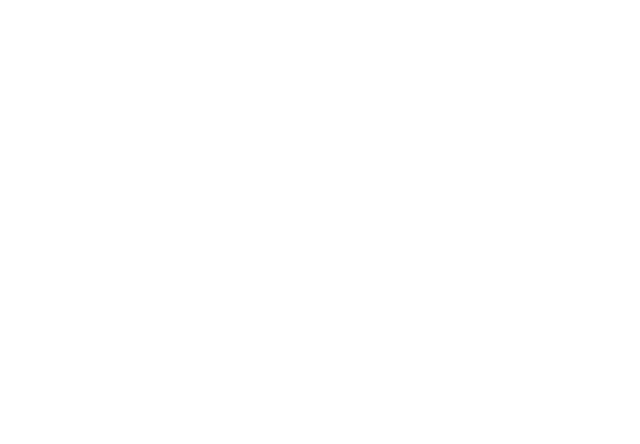
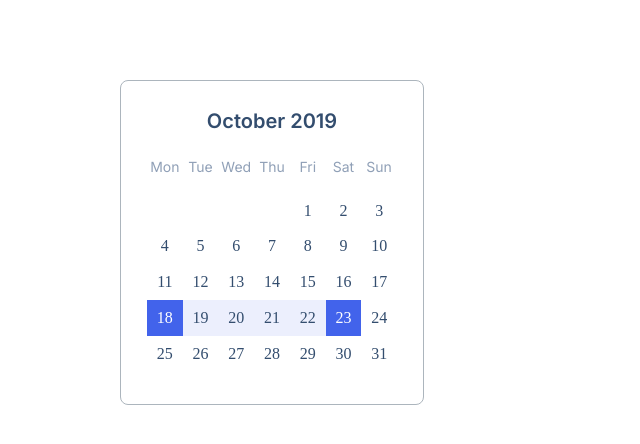
Before and after one commit to js-tasks-ru/htmlcss-20250522_single-draft, a website: page 05-lection3/03-calendar/index.html in a window 1280 px wide. Shown: the whole page, without its empty margins (0-640 px from the left). Drawn offline with Linux system fonts and the light colour scheme; a web font is replaced by a local one.

Commit message:
added component 03-calendar

```diff
--- a/05-lection3/03-calendar/calendar.css
+++ b/05-lection3/03-calendar/calendar.css
@@ -0,0 +1,63 @@
+.calendar {
+    border: 1px solid var(--grey-3);
+    border-radius: 8px;
+    padding: 28px 26px 32px;
+}
+
+.calendar__title {
+    font-family: 'Inter', sans-serif;
+    font-weight: 600;
+    font-size: 20px;
+    line-height: 24px;
+    color: #334D6E;
+    margin: 0 0 16px 0;
+    text-align: center;
+}
+
+.calendar__wrapper {
+    position: relative;
+    padding-top: 89%;
+}
+
+.calendar__inner {
+    position: absolute;
+    top: 0;
+    right: 0;
+    bottom: 0;
+    left: 0;
+    display: grid;
+    grid-template-columns: repeat(7, 1fr);
+    grid-template-rows: 1fr 8px repeat(5, 1fr);
+    place-items: stretch;
+}
+
+.calendar__item {
+    display: flex;
+    justify-content: center;
+    align-items: center;
+    font-weight: 400;
+    font-size: 14px;
+    line-height: 20px;
+}
+
+.calendar__item_day {
+    font-family: 'Inter';
+    color: #90A0B7;
+}
+
+.calendar__item_number {
+    font-family: 'Source Sans Pro';
+    font-weight: 400;
+    font-size: 16px;
+    line-height: 20px;
+    color: #334D6E;
+}
+
+.calendar__item_in-range {
+    background: rgba(160, 177, 245, 0.2);
+}
+
+.calendar__item_edge-range {
+    background: var(--primary);
+    color: #fff;
+}
--- a/05-lection3/03-calendar/index.html
+++ b/05-lection3/03-calendar/index.html
@@ -5,8 +5,72 @@
         <link rel="stylesheet" href="../../assets/css/main.css">
         <link rel="stylesheet" href="./calendar.css">
         <title>Calendar</title>
+        <style>
+            .container-calendar {
+                width: 304px;
+                margin-left: 120px;
+                margin-top: 80px;
+            }
+        </style>
     </head>
     <body>
-
+        <div class="container-calendar">
+            <div class="calendar">
+                <h3 class="calendar__title">October 2019</h3>
+                <div class="calendar__wrapper">
+                    <div class="calendar__inner">
+                        <span class="calendar__item calendar__item_day">Mon</span>
+                        <span class="calendar__item calendar__item_day">Tue</span>
+                        <span class="calendar__item calendar__item_day">Wed</span>
+                        <span class="calendar__item calendar__item_day">Thu</span>
+                        <span class="calendar__item calendar__item_day">Fri</span>
+                        <span class="calendar__item calendar__item_day">Sat</span>
+                        <span class="calendar__item calendar__item_day">Sun</span>
+                        <span class="calendar__item calendar__item_number"></span>
+                        <span class="calendar__item calendar__item_number"></span>
+                        <span class="calendar__item calendar__item_number"></span>
+                        <span class="calendar__item calendar__item_number"></span>
+                        <span class="calendar__item calendar__item_number"></span>
+                        <span class="calendar__item calendar__item_number"></span>
+                        <span class="calendar__item calendar__item_number"></span>
+                        <span class="calendar__item calendar__item_number"></span>
+                        <span class="calendar__item calendar__item_number"></span>
+                        <span class="calendar__item calendar__item_number"></span>
+                        <span class="calendar__item calendar__item_number"></span>
+                        <span class="calendar__item calendar__item_number">1</span>
+                        <span class="calendar__item calendar__item_number">2</span>
+                        <span class="calendar__item calendar__item_number">3</span>
+                        <span class="calendar__item calendar__item_number">4</span>
+                        <span class="calendar__item calendar__item_number">5</span>
+                        <span class="calendar__item calendar__item_number">6</span>
+                        <span class="calendar__item calendar__item_number">7</span>
+                        <span class="calendar__item calendar__item_number">8</span>
+                        <span class="calendar__item calendar__item_number">9</span>
+                        <span class="calendar__item calendar__item_number">10</span>
+                        <span class="calendar__item calendar__item_number">11</span>
+                        <span class="calendar__item calendar__item_number">12</span>
+                        <span class="calendar__item calendar__item_number">13</span>
+                        <span class="calendar__item calendar__item_number">14</span>
+                        <span class="calendar__item calendar__item_number">15</span>
+                        <span class="calendar__item calendar__item_number">16</span>
+                        <span class="calendar__item calendar__item_number">17</span>
+                        <span class="calendar__item calendar__item_number calendar__item_edge-range">18</span>
+                        <span class="calendar__item calendar__item_number calendar__item_in-range">19</span>
+                        <span class="calendar__item calendar__item_number calendar__item_in-range">20</span>
+                        <span class="calendar__item calendar__item_number calendar__item_in-range">21</span>
+                        <span class="calendar__item calendar__item_number calendar__item_in-range">22</span>
+                        <span class="calendar__item calendar__item_number calendar__item_edge-range">23</span>
+                        <span class="calendar__item calendar__item_number">24</span>
+                        <span class="calendar__item calendar__item_number">25</span>
+                        <span class="calendar__item calendar__item_number">26</span>
+                        <span class="calendar__item calendar__item_number">27</span>
+                        <span class="calendar__item calendar__item_number">28</span>
+                        <span class="calendar__item calendar__item_number">29</span>
+                        <span class="calendar__item calendar__item_number">30</span>
+                        <span class="calendar__item calendar__item_number">31</span>
+                    </div>
+                </div>
+            </div>
+        </div>
     </body>
 </html>
--- a/assets/fonts/fonts.css
+++ b/assets/fonts/fonts.css
@@ -1,2 +1,9 @@
 @import url('https://fonts.googleapis.com/css2?family=Roboto:ital,wght@0,100;0,300;0,400;0,500;0,700;0,900;1,100;1,300;1,400;1,500;1,700;1,900&display=swap');
 @import url('https://fonts.googleapis.com/css2?family=Inter:ital,opsz,wght@0,14..32,100..900;1,14..32,100..900&display=swap');
+@font-face {
+  font-family: 'Source Sans Pro';
+  font-style: normal;
+  font-display: swap;
+  font-weight: 400;
+  src: url(https://cdn.jsdelivr.net/fontsource/fonts/source-sans-pro@latest/latin-400-normal.woff2) format('woff2'), url(https://cdn.jsdelivr.net/fontsource/fonts/source-sans-pro@latest/latin-400-normal.woff) format('woff');
+}
```
